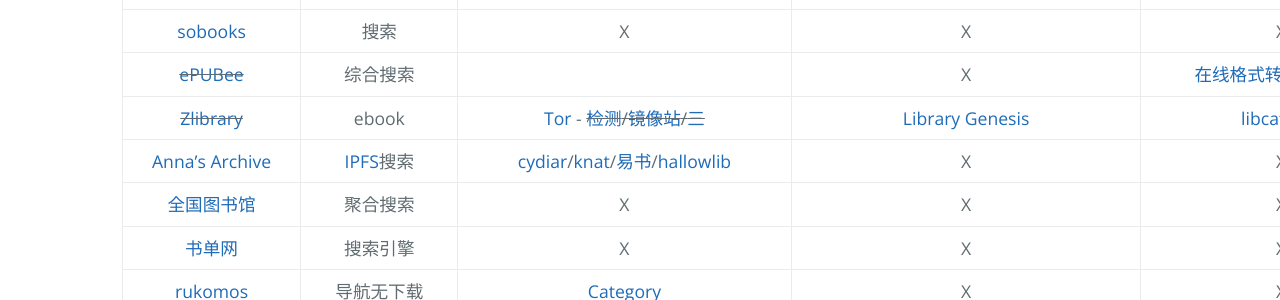
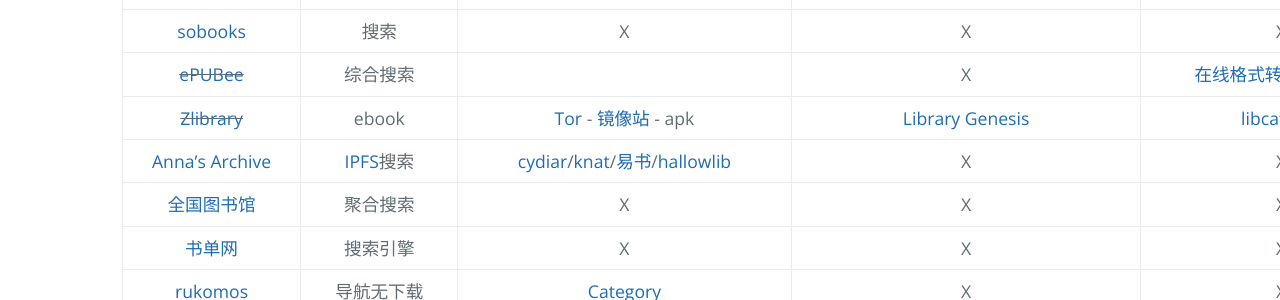
Before and after one commit to AmbroseRen/test, a Jekyll site: the page built from Library/BookSearch.md, in a window 1280 px wide and 900 px high, scrolled down 624 px. Shown: the part 154-454 px from the top of the window. Built offline with Jekyll 4.4.1, drawn with Linux system fonts in a browser that asks for light colours; our own code applies the rules of GitHub Pages for plain Markdown files; the repository's description, which GitHub fills in, is left out.

Commit message:
Update BookSearch.md

```diff
--- a/Library/BookSearch.md
+++ b/Library/BookSearch.md
@@ -23,7 +23,7 @@
 | [lorefree](https://ebook2.lorefree.com/) | 搜索引擎 | [Learn in](https://ebook2.lorefree.com/site/index?s=Lean%20in) | X | X |
 | [sobooks](https://sobooks.cc/) | 搜索 | X | X | X |
 | ~~[ePUBee](http://cn.epubee.com/books/?action=addbooks)~~ | 综合搜索 |  | X | [在线格式转换](https://www.aconvert.com/cn/ebook/epub-to-mobi/) - [转换二](http://cn.epubee.com/) |
-| ~~[Zlibrary](https://b-ok.global/)~~ | ebook | [Tor](../Doc/Tools/Tor.md) - ~~[检测](https://find.looks.wang/)/[镜像站](https://1lib.limited/)/[三](https://zh.u1lib.org/)~~ | [Library Genesis](http://libgen.rs/) | [libcats](https://libcats.org/)-Ru |
+| ~~[Zlibrary](https://b-ok.global/)~~ | ebook | [Tor](../Doc/Tools/Tor.md) - [镜像站](https://mirror.yibook.org/) - apk | [Library Genesis](http://libgen.rs/) | [libcats](https://libcats.org/)-Ru |
 | [Anna's Archive](https://annas-archive.org) | [IPFS](../Doc/article/IPFS.md)搜索 | [cydiar](https://zlib.cydiar.com/)/[knat](https://zlib.knat.network/)/[易书](https://search.yibook.org/)/[hallowlib](https://bk.hallowlib.org/) | X | X |
 | [全国图书馆](http://www.ucdrs.superlib.net/) | 聚合搜索 | X | X | X |
 | [书单网](https://www.shudan.vip/) | 搜索引擎 | X | X | X |
```
